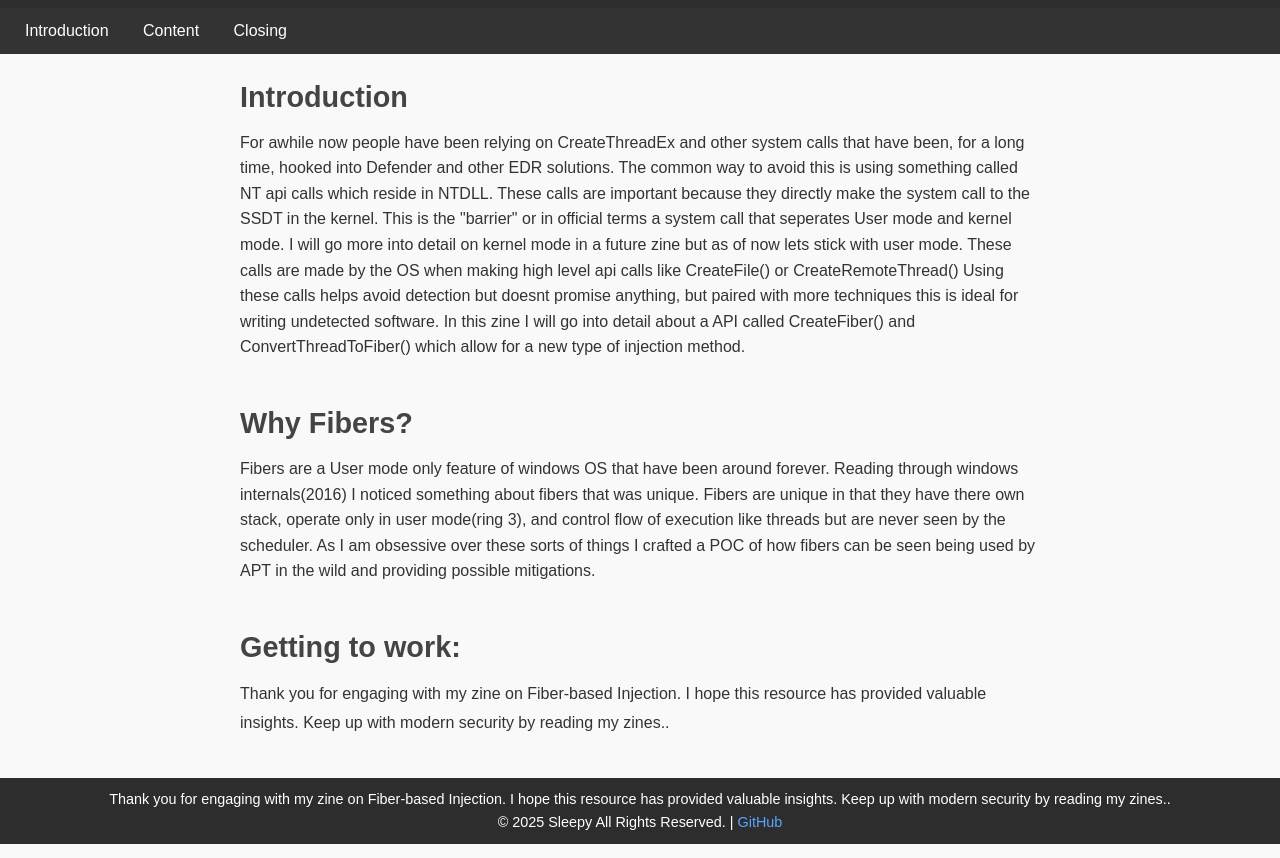
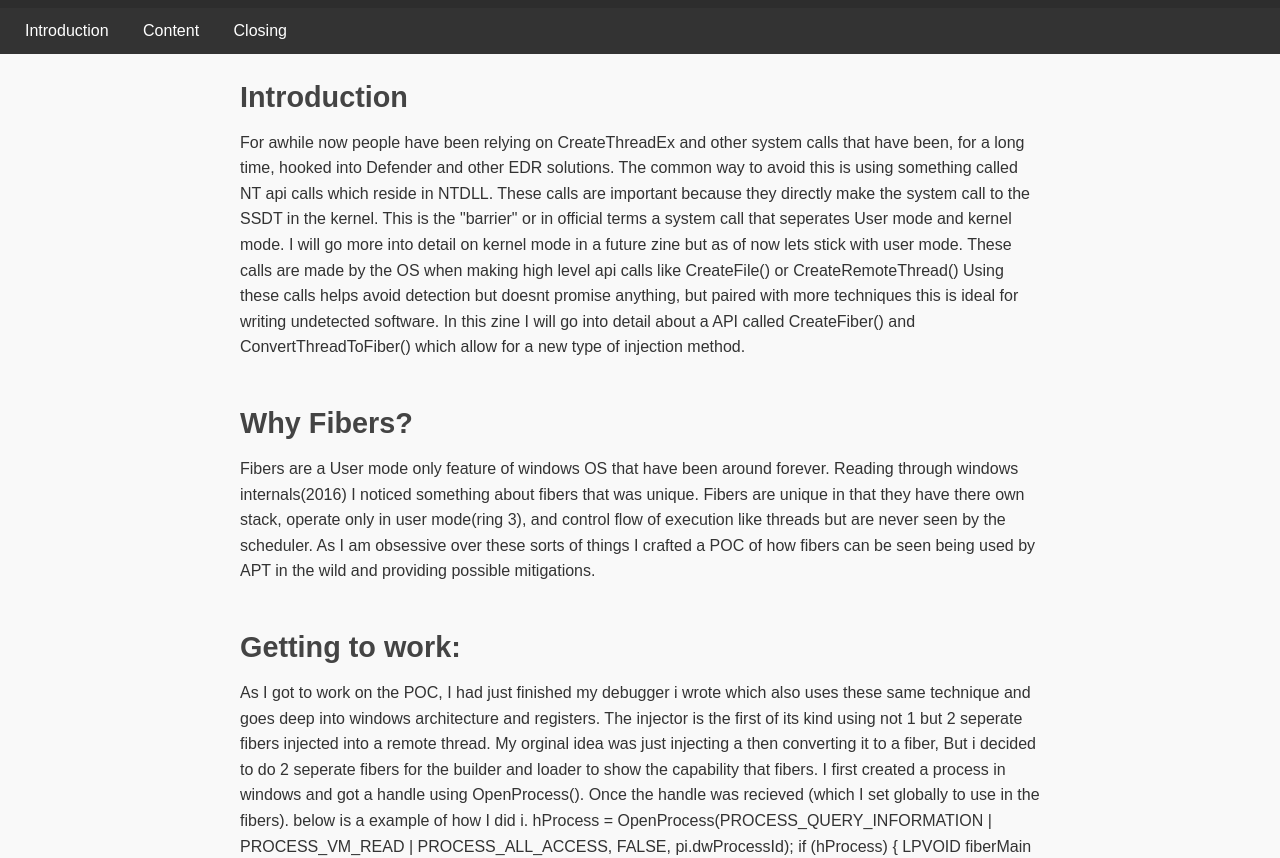
Before and after one commit to sleepyG8/SleepyG8.github.io, a plain HTML site: page FiberInjection.html in a window 1280 px wide. Shown: the part 96-954 px from the top of the page. Drawn offline with Linux system fonts and the light colour scheme.

Commit message:
Update FiberInjection.html

```diff
--- a/FiberInjection.html
+++ b/FiberInjection.html
@@ -120,7 +120,28 @@ Fibers are a User mode only feature of windows OS that have been around forever.
 
     <section id="closing">
       <h2>Getting to work:</h2>
-      <p>Thank you for engaging with my zine on Fiber-based Injection. I hope this resource has provided valuable insights. Keep up with modern security by reading my zines..</p>
+     As I got to work on the POC, I had just finished my debugger i wrote which also uses these same technique and goes deep into windows architecture and registers. The injector is the first of its kind using not 1 but 2 seperate fibers injected into a remote thread. My orginal idea was just injecting a then converting it to a fiber, But i decided to do 2 seperate fibers for the builder and loader to show the capability that fibers. I first created a process in windows and got a handle using OpenProcess(). Once the handle was recieved (which I set globally to use in the fibers). below is a example of how I did i.
+
+        hProcess = OpenProcess(PROCESS_QUERY_INFORMATION | PROCESS_VM_READ | PROCESS_ALL_ACCESS, FALSE, pi.dwProcessId);
+        if (hProcess) {
+            LPVOID fiberMain = ConvertThreadToFiber(NULL); //convert the thread to a fiber
+            LPVOID debugFiber = CreateFiber(0, debug, argv[1]); // setting up fiber
+
+            printf("about to run the shellcode...\n"); // prep done
+
+
+            SwitchToFiber(debugFiber);
+
+            //Hidden proc + obfuscated shellcode = full control
+
+            DeleteFiber(debugFiber);
+
+
+        } else {
+            printf("Failed to open process\n");
+        }
+
+        This snippet creates a fiber inside of the created process and then proceeds with its action.
     </section>
   </div>
 
```
